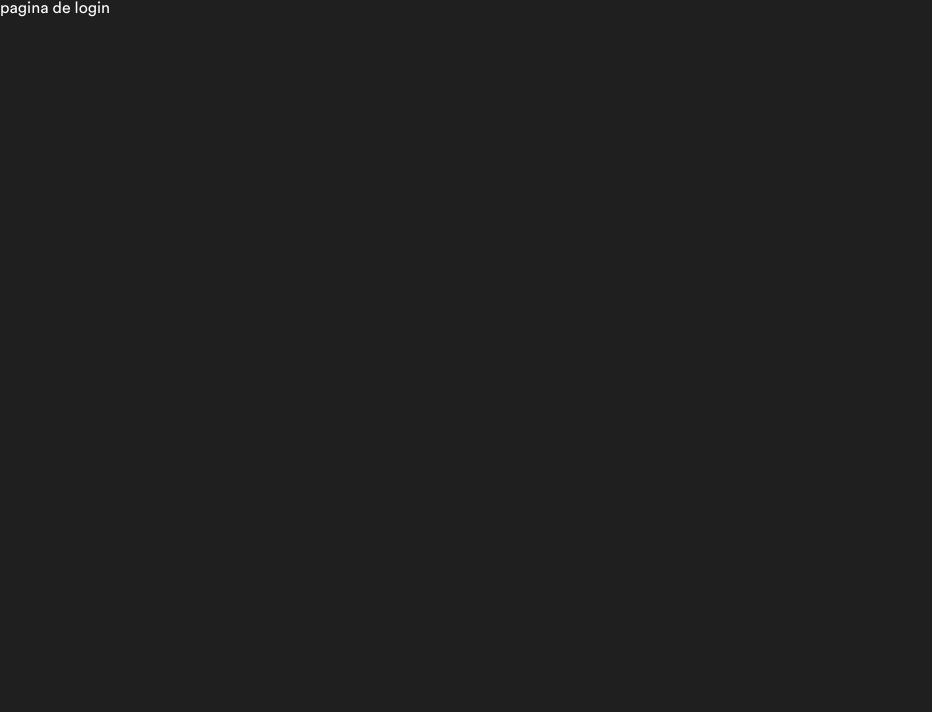
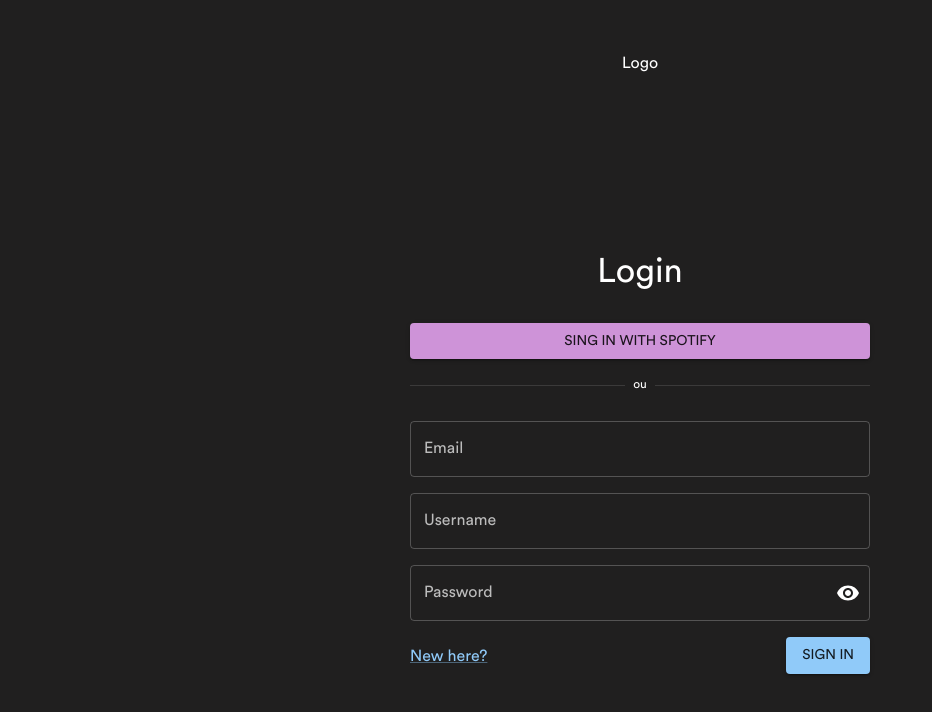
Before and after one commit to rafaelarissa/2share, a React (Create React App) app: page /login in a window 1280 px wide. Shown: the top 712 px of the page, without its empty margins (0-932 px from the left). Built offline with nearby package versions, Linux system fonts and the light colour scheme; no server answers; a web font is replaced by a local one.

Commit message:
feat: sign-in with authentication

```diff
--- a/src/App.js
+++ b/src/App.js
@@ -9,6 +9,7 @@
 import SignIn from "./pages/SignIn";
 import Alert from "./components/Alert";
 import { AlertProvider } from "./contexts/AlertContext";
+import { AuthProvider } from "./contexts/AuthContext";
 
 export default function App() {
   const darkTheme = createTheme({
@@ -34,6 +35,7 @@
   return (
     <ThemeProvider theme={darkTheme}>
       <AlertProvider>
+        <AuthProvider>
           <BrowserRouter>
             <Routes>
               <Route path="/" element={<SignUp />} />
@@ -45,6 +47,7 @@
             </Routes>
           </BrowserRouter>
           <Alert />
+        </AuthProvider>
       </AlertProvider>
     </ThemeProvider>
   );
--- a/src/contexts/AuthContext.jsx
+++ b/src/contexts/AuthContext.jsx
@@ -0,0 +1,19 @@
+import { createContext, useState } from "react";
+
+export const AuthContext = createContext();
+
+export function AuthProvider({ children }) {
+  const persistedAuth = JSON.parse(localStorage.getItem("auth"));
+  const [auth, setAuth] = useState(persistedAuth);
+
+  function login(authData) {
+    setAuth(authData);
+    localStorage.setItem("auth", JSON.stringify(authData));
+  }
+
+  return (
+    <AuthContext.Provider value={{ auth, login }}>
+      {children}
+    </AuthContext.Provider>
+  );
+}
--- a/src/hooks/useAuth.js
+++ b/src/hooks/useAuth.js
@@ -0,0 +1,6 @@
+import { useContext } from "react";
+import { AuthContext } from "../contexts/AuthContext";
+
+export default function useAuth() {
+  return useContext(AuthContext);
+}
--- a/src/pages/SignIn/index.jsx
+++ b/src/pages/SignIn/index.jsx
@@ -1,4 +1,148 @@
-function SignIn(){
-return "pagina de login"
+import {
+  Box,
+  Button,
+  Divider,
+  Link,
+  TextField,
+  Typography,
+} from "@mui/material";
+import React, { useState } from "react";
+import { useEffect } from "react";
+import { Link as RouterLink, useNavigate } from "react-router-dom";
+import Form from "../../components/Form";
+import PasswordInput from "../../components/PasswordInput";
+import useAlert from "../../hooks/useAlert";
+import useAuth from "../../hooks/useAuth";
+import { signIn } from "../../services/users";
+
+const styles = {
+  container: {
+    marginTop: "180px",
+    width: "460px",
+    display: "flex",
+    flexDirection: "column",
+    textAlign: "center",
+  },
+  title: { marginBottom: "30px" },
+  dividerContainer: {
+    display: "flex",
+    alignItems: "center",
+    gap: "8px",
+    marginTop: "16px",
+    marginBottom: "26px",
+  },
+  input: { marginBottom: "16px" },
+  actionsContainer: {
+    display: "flex",
+    justifyContent: "space-between",
+    alignItems: "center",
+  },
+};
+
+function SignIn() {
+  const { login } = useAuth();
+  const { setMessage } = useAlert();
+  const navigate = useNavigate();
+  const [formData, setFormData] = useState({
+    email: "",
+    password: "",
+    username: ""
+  });
+
+  function handleInputChange(e) {
+    setFormData({ ...formData, [e.target.name]: e.target.value });
+  }
+
+  async function handleSubmit(e) {
+    e.preventDefault();
+    setMessage(null);
+
+    if (!formData?.email || !formData?.password || !formData ?.username) {
+      setMessage({ type: "error", text: "All fields are required!" });
+      return;
+    }
+
+    const { email, password, username } = formData;
+
+    try {
+      const {data: { token }}  = await signIn({ email, password, username });
+      login(token);
+
+      navigate("/home");
+    } catch (error) {
+      if (error.response) {
+        setMessage({
+          type: "error",
+          text: error.response.data,
+        });
+        return;
+      }
+
+      setMessage({
+        type: "error",
+        text: "Error, try again in a few seconds!",
+      });
+    }
+  }
+
+  useEffect(() => {
+    const token = JSON.parse(localStorage.getItem("auth"));
+    if (token) navigate("/home");
+  }, []);
+
+  return (
+    <Form onSubmit={handleSubmit}>
+      Logo
+      <Box sx={styles.container}>
+        <Typography sx={styles.title} variant="h4" component="h1">
+          Login
+        </Typography>
+        <Button variant="contained" color="secondary">
+          Sing in with Spotify
+        </Button>
+        <Box sx={styles.dividerContainer}>
+          <Divider sx={{ flex: "1" }} />
+          <Typography variant="caption" component="span">
+            ou
+          </Typography>
+          <Divider sx={{ flex: "1" }} />
+        </Box>
+        <TextField
+          name="email"
+          sx={styles.input}
+          label="Email"
+          type="email"
+          variant="outlined"
+          onChange={handleInputChange}
+          value={formData.email}
+        />
+        <TextField
+          name="username"
+          sx={styles.input}
+          label="Username"
+          type="username"
+          variant="outlined"
+          onChange={handleInputChange}
+          value={formData.username}
+        />
+        <PasswordInput
+          name="password"
+          sx={styles.input}
+          label="Password"
+          onChange={handleInputChange}
+          value={formData.password}
+        />
+        <Box sx={styles.actionsContainer}>
+          <Link component={RouterLink} to="/">
+            <Typography>New here?</Typography>
+          </Link>
+          <Button variant="contained" type="submit">
+            Sign in
+          </Button>
+        </Box>
+      </Box>
+    </Form>
+  );
 }
-export default SignIn
+
+export default SignIn;
--- a/src/pages/SignUp/index.jsx
+++ b/src/pages/SignUp/index.jsx
@@ -93,7 +93,7 @@
           Sign up
         </Typography>
         <Button variant="contained" >
-          Entrar com Spotify
+          Sing in with Spotify
         </Button>
         <Box sx={styles.dividerContainer}>
           <Divider sx={{ flex: "1" }} />
--- a/src/services/users.js
+++ b/src/services/users.js
@@ -1,6 +1,17 @@
 import api from "./api";
 
+export default function authData(token) {
+  return {
+    headers: {
+      authorization: `Bearer ${token}`,
+    },
+  };
+}
+
 export async function signUp(data) {
-  const response = await api.post("/sign-up", data);
-  return response.data;
+  await api.post("/sign-up", data);
 }
+
+export async function signIn(loginData) {
+  return await api.post("/sign-in", loginData);
+}
```
Lines whose indentation alone changed are shown as unchanged.
